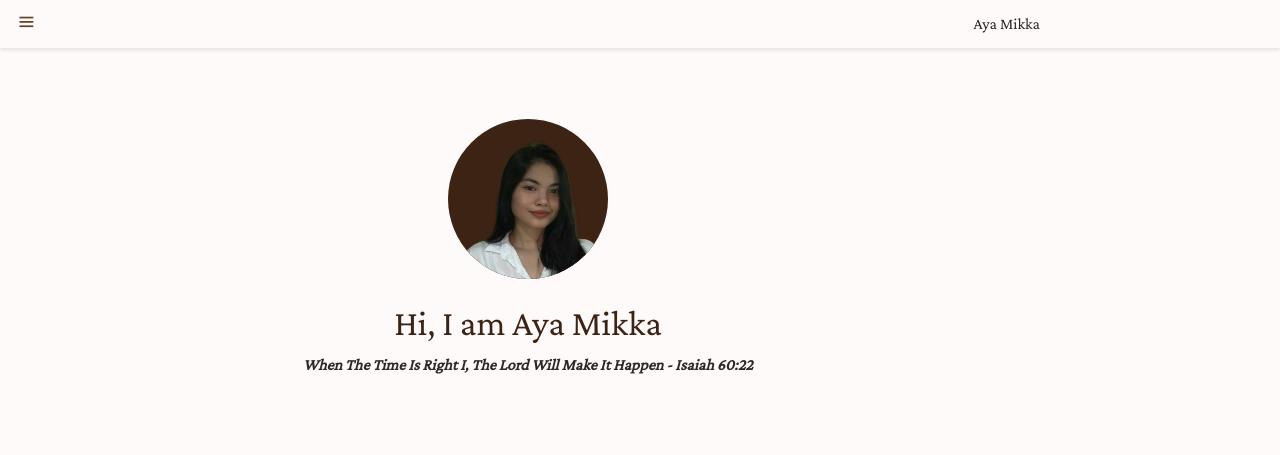
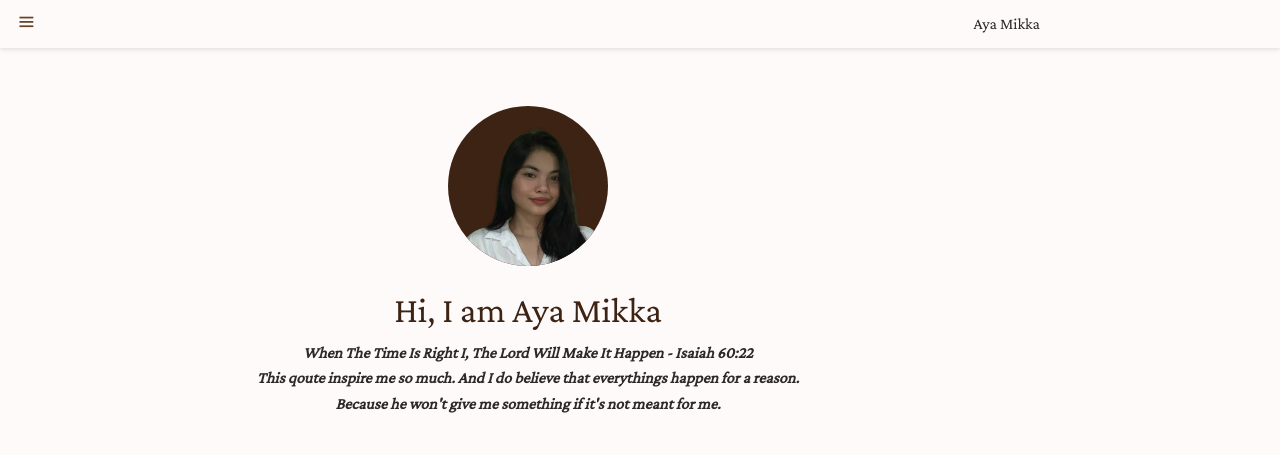
Before and after one commit to ayatrndd/portfolio, a plain HTML site: page index.html in a window 1280 px wide. Shown: the top 455 px of the page. Drawn offline with nearby package versions, Linux system fonts and the light colour scheme.

Commit message:
Add files via upload

```diff
--- a/index.html
+++ b/index.html
@@ -54,7 +54,9 @@
                     <xml version="1.0" encoding="UTF-8"?>
                         <skills_name>
                             <h1 class="home_title">Hi, I am Aya Mikka </h1>
-                                <b><i><p>When The Time Is Right I, The Lord Will Make It Happen - Isaiah 60:22</p></i></b>
+                                <b><i><p>When The Time Is Right I, The Lord Will Make It Happen - Isaiah 60:22 <br>
+                                This qoute inspire me so much. And I do believe that everythings happen for a reason. <br>
+                                Because he won't give me something if it's not meant for me. </p></p></i></b>
                             </span>
                         </skills_name>
 
```
